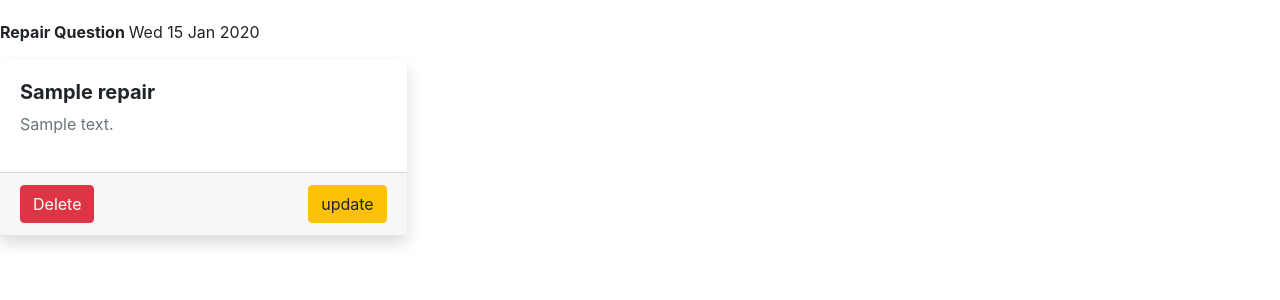
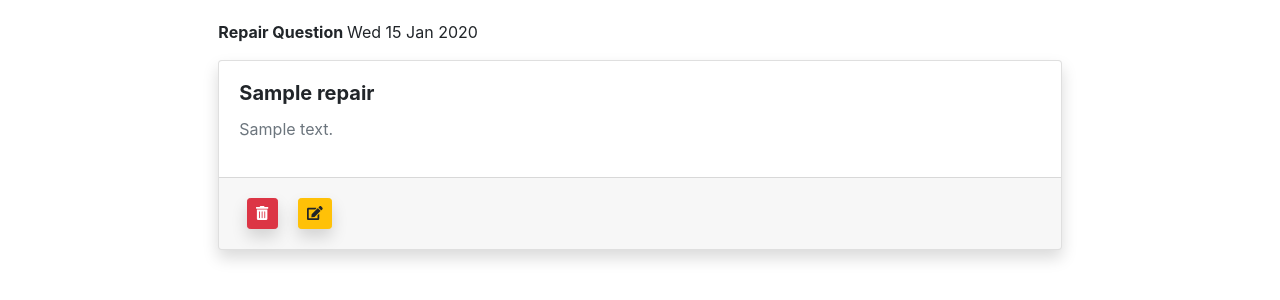
Before and after one commit to kigensky/phone-repair, a Django app: template repair/templates/repair/repair_list.html in a window 1280 px wide. Shown: the part 68-368 px from the top of the page. Run offline with Django 3.2, Linux system fonts and the light colour scheme; tables that the repository leaves empty hold one stand-in row (values such as "Sample post"); the template is opened without the code that fills it: values that come from a table or form of the project are taken from there, most other values are stand-ins (such as "Sample title", 1, 10 or a date in 2020); some libraries are stand-ins or nearby versions.

Commit message:
added delete and update functions

```diff
--- a/repair/templates/repair/repair_list.html
+++ b/repair/templates/repair/repair_list.html
@@ -1,28 +1,32 @@
 {% extends 'repair/base.html'%}
 {% block content %}
+{% load static %}
+
 
 <div class="row pt-3">
-  <div class="col-md-12">
+  <div class="col-md-8 mx-auto">
     <p><strong> Repair Question </strong> {{ now | date:"D d M Y"}}</p>
   </div>
 </div>
 <div class="row">
-      {% for repair in cards %}
-    <div class="col-md-4 mb-5">
-      <div class="card border-0 shadow h-100 ">
+      {% for repair in repairs %}
+    <div class="col-md-8 mx-auto"">
+      <div class="card border-100 shadow h-100 ">
 
         <div class="card-body">
-          <h5 class="repair-title"><strong>{{repair.title}}</strong></h5>
+          <h5 class="card-title"><strong>{{repair.title}}</strong></h5>
 
         <p class='text-muted'>{{ repair.description}}</p>
         </div>
       <div class="card-footer">
-      <a class='btn btn-danger float-left' href="{% url 'repair-delete' repair.id %}">Delete</a>
-      <a class='btn btn-warning float-right' href="{% url 'repair-update' repair.id %}">update</a>
+
+      <a href="{% url 'repair-delete' repair.id %}"class='btn btn-danger btn-circle btn-sm m-2 shadow'><i class="fas fa-trash-alt"></i></a>
+      <a href="{% url 'repair-update' repair.id %}"class='btn btn-warning btn-circle btn-sm m-2 shadow'><i class="fas fa-edit"></i></a>
       </div>
       </div>
     </div>
     {% endfor %}
   </div>
+  </div>
 </div>
 {% endblock %}
```
